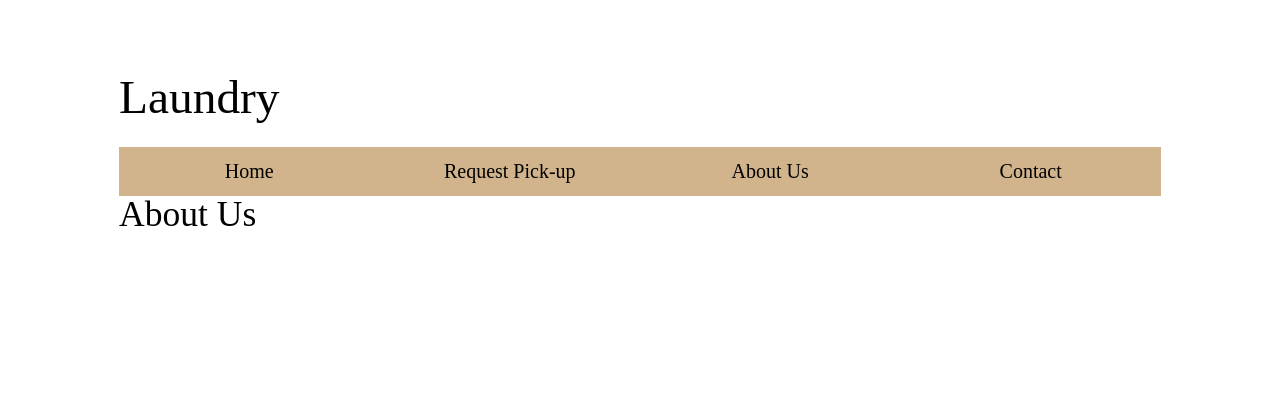
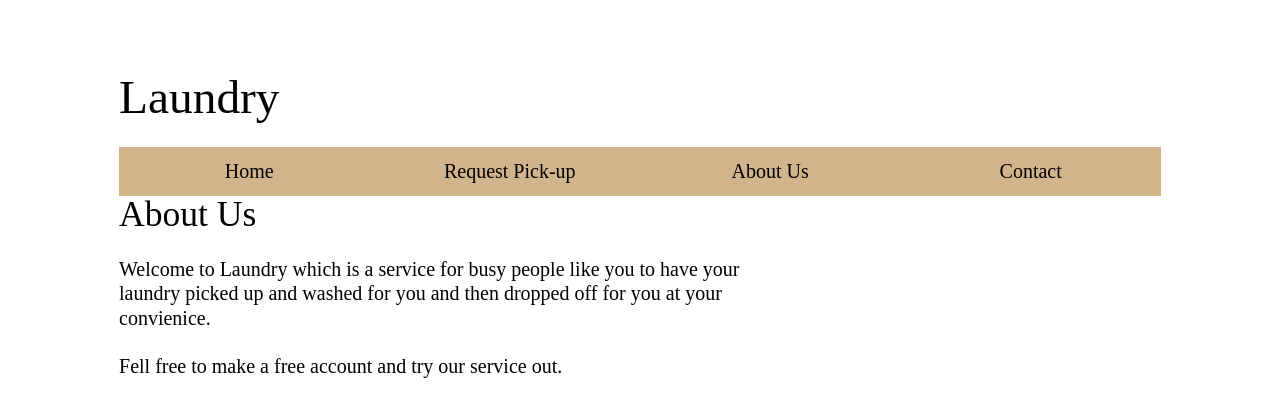
Before and after one commit to TylerTomasello/itmd567, a plain HTML site: page about/index.html in a window 1280 px wide. Drawn offline with Linux system fonts and the light colour scheme.

Commit message:
add some text content to the page

```diff
--- a/about/index.html
+++ b/about/index.html
@@ -22,7 +22,13 @@
       <article id="primary">
         <h2>About Us</h2>
         <p>
+          Welcome to Laundry which is a service for busy people like you to
+          have your laundry picked up and washed for you and then dropped off
+          for you at your convienice.
+        </p>
 
+        <p>
+          Fell free to make a free account and try our service out.
         </p>
       </article>
     </main>
```
